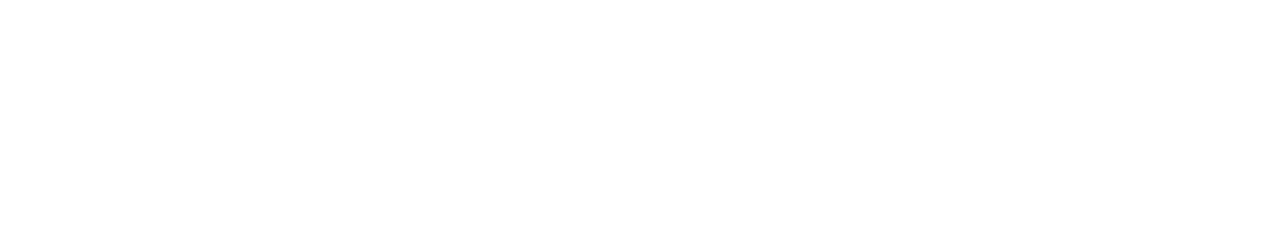
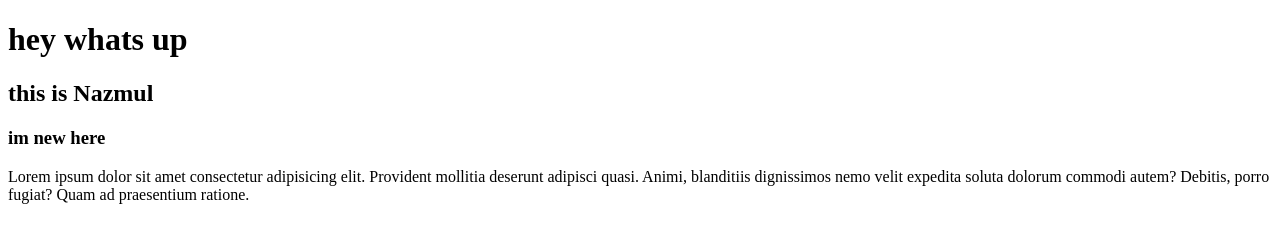
Before and after one commit to nazmulMojumder/my-second-repo, a plain HTML site: page index.html in a window 1280 px wide. Drawn offline with Linux system fonts and the light colour scheme.

Commit message:
color changed

```diff
--- a/index.html
+++ b/index.html
@@ -1,12 +1,20 @@
 <!DOCTYPE html>
 <html lang="en">
+
 <head>
     <meta charset="UTF-8">
     <meta http-equiv="X-UA-Compatible" content="IE=edge">
     <meta name="viewport" content="width=device-width, initial-scale=1.0">
     <title>My second gitHub repo</title>
 </head>
+
 <body>
+    <h1>hey whats up </h1>
+    <h2> this is Nazmul</h2>
+    <h3>im new here</h3>
+    <p>Lorem ipsum dolor sit amet consectetur adipisicing elit. Provident mollitia deserunt adipisci quasi. Animi,
+        blanditiis dignissimos nemo velit expedita soluta dolorum commodi autem? Debitis, porro fugiat? Quam ad
+        praesentium ratione.</p>
+</body>
 
-</body>
 </html>
--- /dev/null
+++ b/main.css
@@ -0,0 +1,3 @@
+h1{
+    color: yellowgreen;
+}
```
